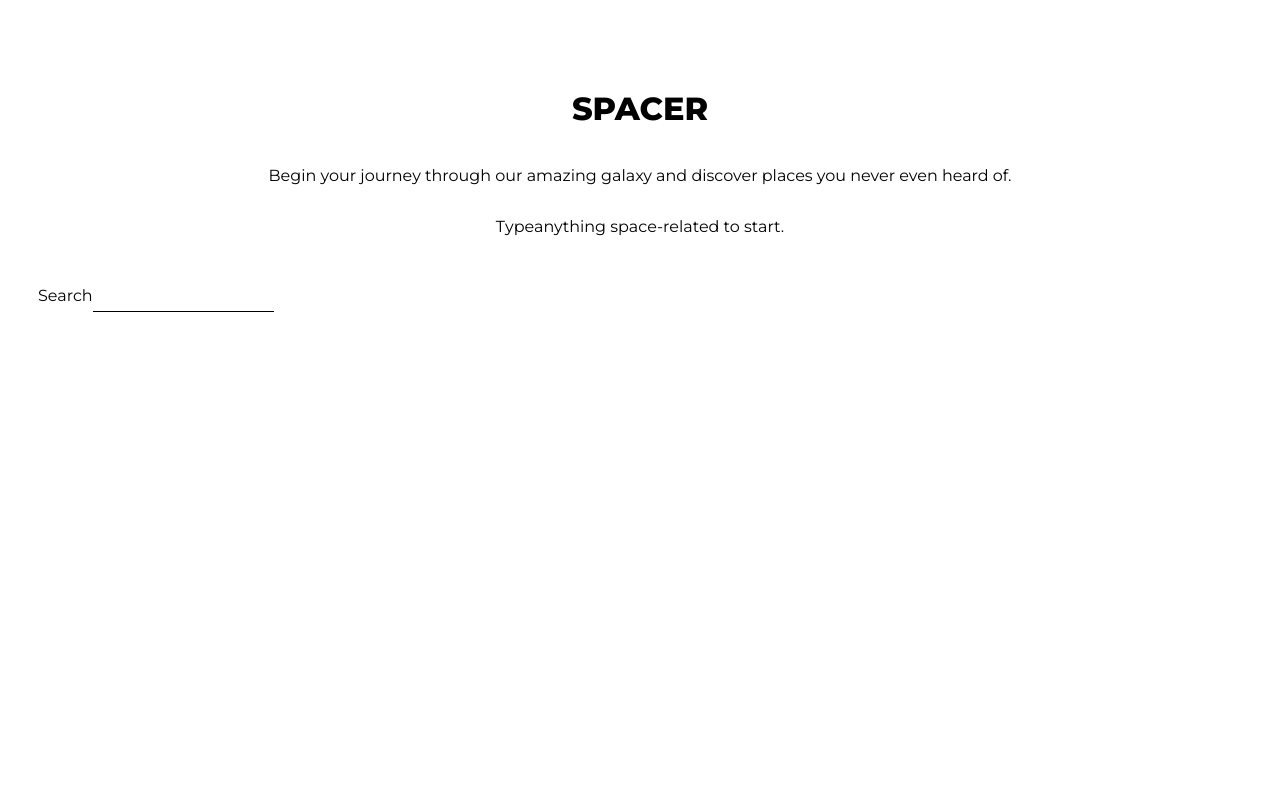
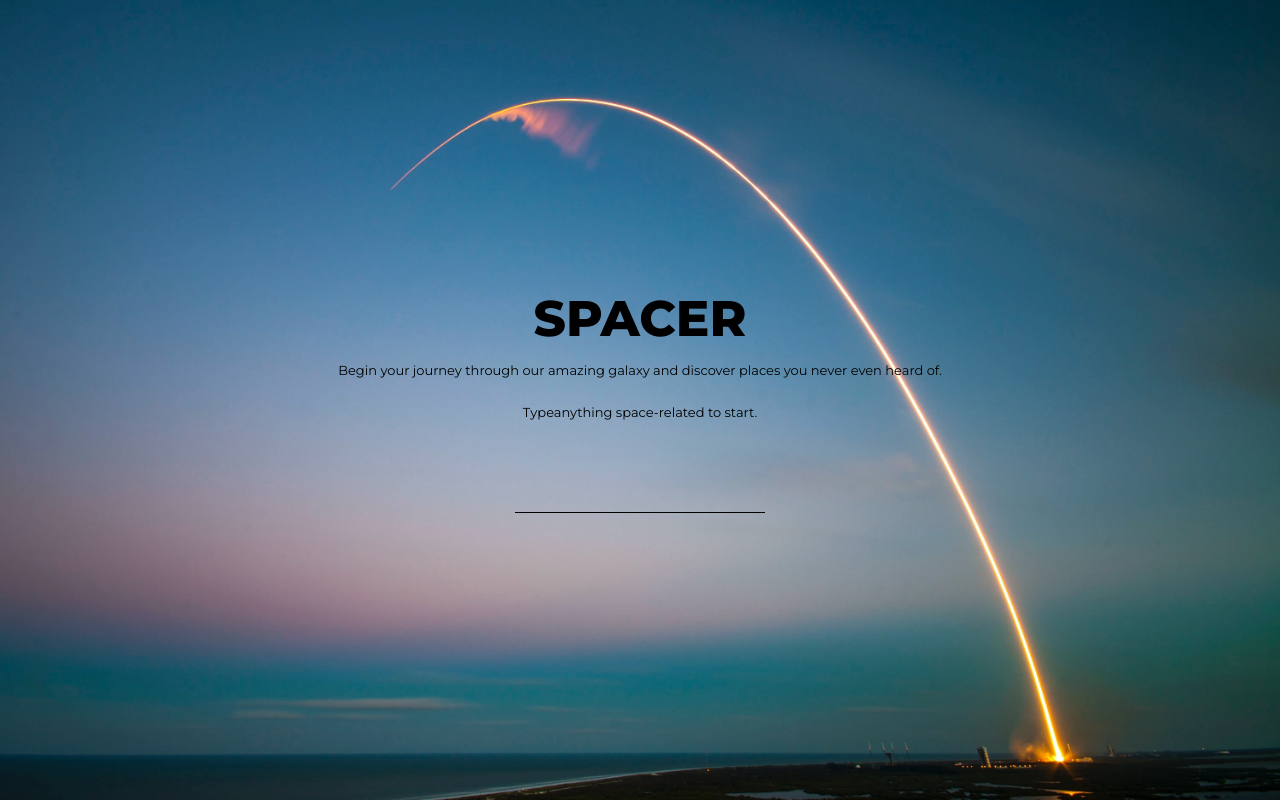
Before and after one commit to Natallia2107/spacer, a Vue app: page / in a window 1280 px wide. Built offline with nearby package versions, Linux system fonts and the light colour scheme.

Commit message:
add basic hero image view

```diff
--- a/package.json
+++ b/package.json
@@ -13,6 +13,7 @@
     "core-js": "^3.8.3",
     "lodash.debounce": "^4.0.8",
     "vue": "^3.2.13",
+    "vue-loader": "^16.8.2",
     "vue-router": "^4.0.3"
   },
   "devDependencies": {
--- a/src/App.vue
+++ b/src/App.vue
@@ -11,5 +11,7 @@
 }
 body {
   font-family: "Montserrat", sans-serif;
+  margin: 0;
+  padding: 0;
 }
 </style>
--- /dev/null
+++ b/src/components/Claim.vue
@@ -0,0 +1,34 @@
+<template>
+  <div class="claimWrapper">
+    <h1 class="claim">SPACER</h1>
+    <p class="subclaim">
+      <!-- eslint-disable-next-line max-len -->
+      Begin your journey through our amazing galaxy and discover places you never even heard of.
+    </p>
+    <p class="subclaim">Typeanything space-related to start.</p>
+  </div>
+</template>
+<script>
+export default {
+  // eslint-disable-next-line quotes, vue/multi-word-component-names
+  name: "Clain",
+};
+</script>
+
+<style lang="scss" scoped>
+.claimWrapper {
+  display: flex;
+  flex-direction: column;
+  text-align: center;
+  justify-content: center;
+  align-items: center;
+}
+.claim {
+  font-size: 50px;
+  margin: 0;
+}
+.subclaim {
+  font-size: 13px;
+  margin-top: 20px 0 0 0;
+}
+</style>
--- a/src/components/Clain.vue
+++ /dev/null
@@ -1,24 +0,0 @@
-<template>
-    <div class="wrapper">
-        <h1 class="claim">SPACER</h1>
-        <p class="subclaim">
-             <!-- eslint-disable-next-line max-len -->
-            Begin your journey through our amazing galaxy and discover places you never even heard of.
-        </p>
-        <p class="subclaim">Typeanything space-related to start.</p>
-    </div>
-</template>
-<script>
-export default {
-  // eslint-disable-next-line quotes, vue/multi-word-component-names
-  name: "Clain",
-};
-</script>
-<style lang="sccs" scoped>
-    .wrapper {
-        display: flex;
-        flex-direction: column;
-        justify-content: center;
-        align-items: center;
-    }
-</style>
--- /dev/null
+++ b/src/components/SearchInput.vue
@@ -0,0 +1,25 @@
+<template>
+  <div class="searchWrapper">
+    <input id="search" name="search" v-model="searchValue" @input="handleInput" />
+  </div>
+</template>
+<script>
+export default {
+  name: 'SearchInput',
+};
+</script>
+<style lang="scss" scoped>
+.searchWrapper {
+  margin-top: 50px;
+  display: flex;
+  flex-direction: column;
+  width: 250px;
+
+  input {
+    height: 30px;
+    border: 0;
+    border-bottom: 1px solid black;
+    background: none;
+  }
+}
+</style>
--- a/src/views/SearchView.vue
+++ b/src/views/SearchView.vue
@@ -1,24 +1,21 @@
 <template>
   <div class="wrapper">
-    <Clain> </Clain>
-    <div class="search">
-      <!-- eslint-disable-next-line vuejs-accessibility/label-has-for -->
-      <label for="search">Search</label>
-      <input id="search" name="search" v-model="searchValue" @input="handleInput" />
-    </div>
+    <Claim> </Claim>
+    <SearchInput> </SearchInput>
   </div>
 </template>
 
 <script>
 import axios from 'axios';
 import debounce from 'lodash.debounce';
-import Clain from '@/components/Clain.vue';
-// import { response } from 'express';
+import Claim from '@/components/Claim.vue';
+import SearchInput from '@/components/SearchInput.vue';
 
 const API = 'https://images-api.nasa.gov/search';
 export default {
   // eslint-disable-next-line quotes
   name: "SearchView",
+  components: { Claim, SearchInput },
   data() {
     return {
       searchValue: '',
@@ -39,31 +36,21 @@ export default {
         });
     }, 500),
   },
-  components: { Clain },
 };
 </script>
 <style lang="scss" scoped>
 .wrapper {
+  display: flex;
+  flex-direction: column;
+  align-items: center;
+  justify-content: center;
   margin: 0;
-  // display: flex;
-  // flex-direction: column;
-  align-items: center;
   padding: 30px;
   width: 100%;
-}
-.search {
-  // display: flex;
-  // flex-direction: column;
-  width: 300px;
-
-  label {
-    font-family: "Montserrat", sans-serif;
-  }
-
-  input {
-    height: 30px;
-    border: 0;
-    border-bottom: 1px solid black;
-  }
+  height: 100vh;
+  background-image: url('../assets/hero-img.jpg');
+  background-repeat: no-repeat;
+  background-size: cover;
+  background-position: 80% 0%;
 }
 </style>
```
Also changed, not shown: 2 other files (tests, documents, lock files or other folders).
